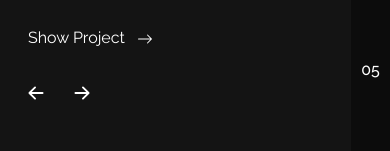
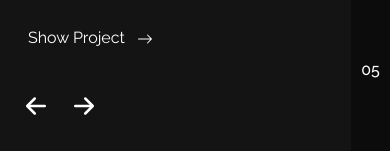
Before and after one commit to Thinushika/show-town-it, a Next.js app: page / in a window 390 px wide. Shown: the part 690-841 px from the top of the page. Built offline with nearby package versions, Linux system fonts and the light colour scheme.

Commit message:
arrow button update

```diff
--- a/styles/Dark.module.css
+++ b/styles/Dark.module.css
@@ -74,10 +74,10 @@
 .nextHomeButton {
   position: absolute;
   z-index: 999999;
-  left: 93vw;
+  left: 93.3vw;
   bottom: 6vh;
-  font-size: 30px !important;
-  background-color: transparent;
+  font-size: 40px !important;
+  background-color: transparent !important;
   border: none;
   border-radius: 50%;
   width: 40px;
@@ -90,9 +90,9 @@
 .prevHomeButton {
   position: absolute;
   z-index: 99999;
-  left: 89vw;
+  left: 88.7vw;
   bottom: 6vh;
-  font-size: 30px !important;
+  font-size: 40px !important;
   background-color: transparent;
   border: none;
   border-radius: 50%;
@@ -120,7 +120,7 @@
 .nextClientsButton {
   position: absolute;
   z-index: 999999;
-  left: 40vw;
+  left: 40.1vw;
   bottom: 20px;
   font-size: 30px !important;
   background-color: transparent;
@@ -137,7 +137,7 @@
 .prevClientsButton {
   position: absolute;
   z-index: 99999;
-  left: 37vw;
+  left: 36.4vw;
   bottom: 20px;
   font-size: 30px !important;
   background-color: transparent;
@@ -178,23 +178,23 @@
   }
 
   .nextHomeButton {
-    left: 16vw;
-    bottom: 5vh;
+    left: 16.5vw;
+    bottom: 28px;
   }
 
   .prevHomeButton {
-    left: 4vw;
-    bottom: 5vh;
+    left: 4.1vw;
+    bottom: 28px;
   }
 
   .nextClientsButton {
-    left: 79vw;
-    bottom: 20px;
+    left: 79.6vw;
+    bottom: -5px;
   }
 
   .prevClientsButton {
-    left: 67vw;
-    bottom: 20px;
+    left: 66.5vw;
+    bottom: -5px;
   }
 
 }
--- a/styles/Light.module.css
+++ b/styles/Light.module.css
@@ -61,7 +61,7 @@
 .nextHomeButton {
   position: absolute;
   z-index: 999999;
-  left: 93vw;
+  left: 93.3vw;
   bottom: 6vh;
   font-size: 30px !important;
   background-color: transparent;
@@ -78,7 +78,7 @@
 .prevHomeButton {
   position: absolute;
   z-index: 99999;
-  left: 89vw;
+  left: 88.7vw;
   bottom: 6vh;
   pointer-events: none;
   font-size: 30px !important;
@@ -105,7 +105,7 @@
 .nextClientsButton {
   position: absolute;
   z-index: 999999;
-  left: 40vw;
+  left: 40.1vw;
   bottom: 20px;
   font-size: 30px !important;
   background-color: transparent;
@@ -121,7 +121,7 @@
 .prevClientsButton {
   position: absolute;
   z-index: 99999;
-  left: 37vw;
+  left: 36.4vw;
   bottom: 20px;
   font-size: 30px !important;
   background-color: transparent;
@@ -177,24 +177,23 @@
   }
 
   .nextHomeButton {
-    left: 16vw;
-    bottom: 5vh;
+    left: 16.5vw;
+    bottom: 28px;
   }
 
-
   .prevHomeButton {
-    left: 4vw;
-    bottom: 5vh;
+    left: 4.1vw;
+    bottom: 28px;
   }
 
   .nextClientsButton {
     left: 79vw;
-    bottom: 20px;
+    bottom: -5px;
   }
 
   .prevClientsButton {
     left: 67vw;
-    bottom: 20px;
+    bottom: -5px;
   }
 
 }
--- a/styles/globals.css
+++ b/styles/globals.css
@@ -351,6 +351,12 @@ li {
   background-size: cover;
   width: 40px !important;
   height: 40px !important;
+
+  transition: border-color 0.3s ease;
+  font-size: 30px !important;
+  background-color: transparent !important;
+  border: none !important;
+  border-radius: 50% !important;
 }
 
 #homeSlider .swiper-button-next {
@@ -360,34 +366,26 @@ li {
   background-size: cover;
   width: 40px !important;
   height: 40px !important;
-}
 
-.prevbtnH{
   transition: border-color 0.3s ease;
   font-size: 30px !important;
   background-color: transparent;
-  border: none;
-  border-radius: 50%;
-}
-.nextbtnH{
-  transition: border-color 0.3s ease;
-  font-size: 30px !important;
-  background-color: transparent;
-  border: none;
-  border-radius: 50%;
+  border: none !important;
+  border-radius: 50% !important;
 }
 
-#homeSlider .swiper-button-next:hover .nextbtnC{
+
+#homeSlider .swiper-button-next:hover{
   border: solid 2px #d90a2c !important;
   /* color: #d90a2c !important; */
   border-color: #d90a2c !important;
-  background-color: #fdfdfd7c;
+  background-color: #fdfdfd42 !important;
 }
-#homeSlider .swiper-button-prev:hover .prevbtnC{
+#homeSlider .swiper-button-prev:hover{
   border: solid 2px #d90a2c !important;
   border-color: #d90a2c !important;
   /* color: #d90a2c !important; */
-  background-color: #fdfdfd7c;
+  background-color: #fdfdfd42 !important;
 }
 #homeSlider .swiper-button-prev:after,
 #homeSlider .swiper-rtl .swiper-button-next:after,
@@ -638,6 +636,10 @@ li {
   position: absolute !important;
   bottom: 0 !important;
   right: 50px !important;
+
+  background-color: transparent;
+  border: none;
+  border-radius: 50%;
 }
 
 #testimonialsSlider .swiper-button-prev,
@@ -645,33 +647,18 @@ li {
   left: auto !important;
   top: auto !important;
 }
-.prevbtnC{
-  transition: border-color 0.3s ease;
-  font-size: 30px !important;
-  background-color: transparent;
-  border: none;
-  border-radius: 50%;
-}
-.nextbtnC{
-  transition: border-color 0.3s ease;
-  font-size: 30px !important;
-  background-color: transparent;
-  border: none;
-  border-radius: 50%;
-}
 
-
-#testimonialsSlider .swiper-button-next:hover .nextbtnC{
+#testimonialsSlider .swiper-button-next:hover{
   border: solid 2px #d90a2c !important;
   /* color: #d90a2c !important; */
   border-color: #d90a2c !important;
-  background-color: #fdfdfd7c;
+  background-color: #fdfdfd42;
 }
-#testimonialsSlider .swiper-button-prev:hover .prevbtnC{
+#testimonialsSlider .swiper-button-prev:hover{
   border: solid 2px #d90a2c !important;
   border-color: #d90a2c !important;
   /* color: #d90a2c !important; */
-  background-color: #fdfdfd7c;
+  background-color: #fdfdfd42;
 }
 
 #testimonialsSlider .swiper-button-next {
@@ -683,6 +670,10 @@ li {
   position: absolute !important;
   bottom: 0 !important;
   right: 0 !important;
+
+  background-color: transparent;
+  border: none;
+  border-radius: 50%;
 }
 
 #testimonialsSlider .swiper-button-next,
```
